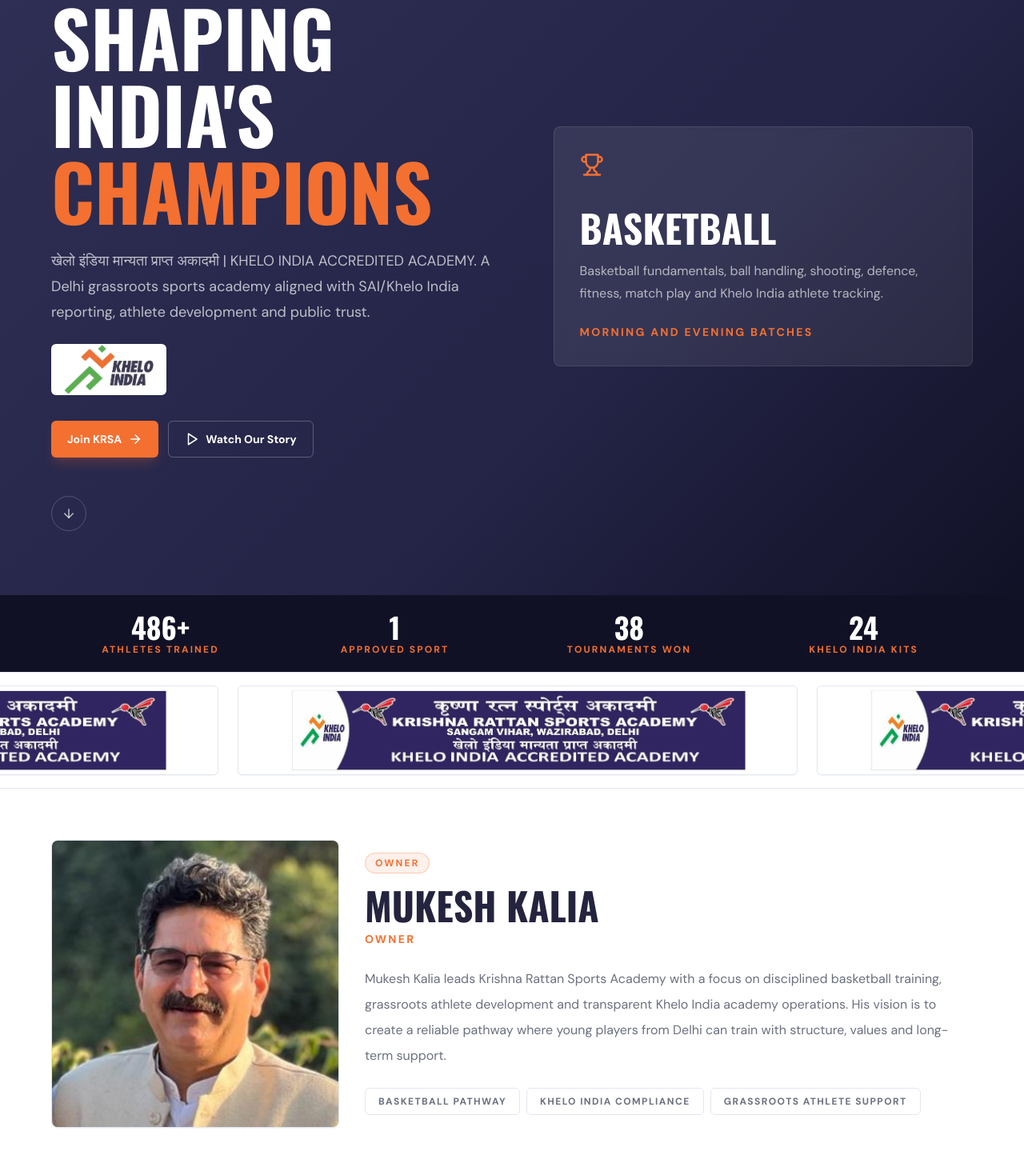
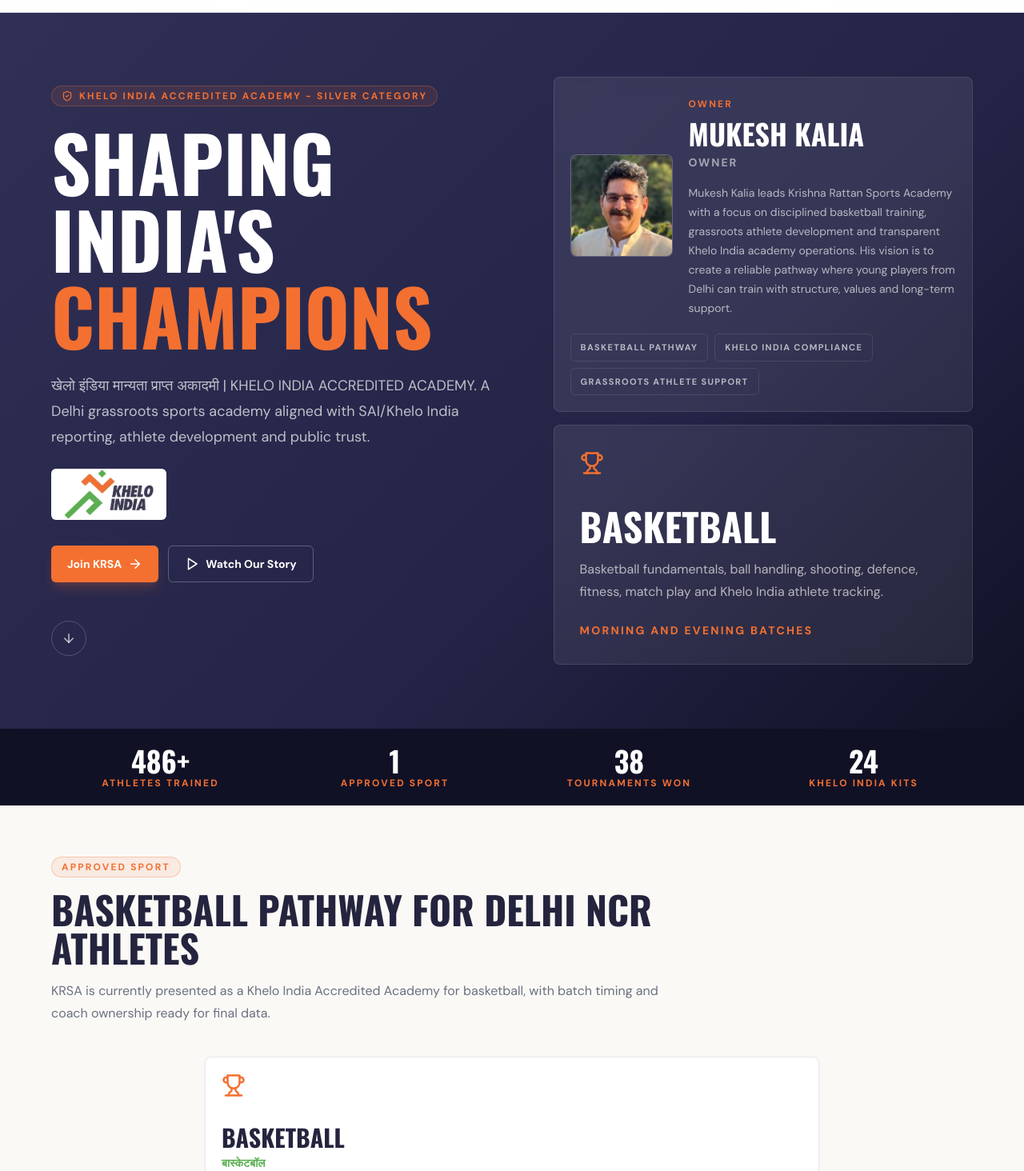
Before and after one commit to Himanshusaurabh0411/KRSA, a Next.js app in the folder apps/web/: page / in a window 1280 px wide. Shown: the part 266-1730 px from the top of the page at 80% size. Built offline with nearby package versions, Linux system fonts and the light colour scheme.

Commit message:
Move homepage banner and owner details upward

```diff
--- a/apps/web/src/app/page.tsx
+++ b/apps/web/src/app/page.tsx
@@ -11,6 +11,27 @@
 export default function HomePage() {
   return (
     <main>
+      <section className="overflow-hidden border-b border-slate-200 bg-white py-4 dark:border-white/10 dark:bg-[#181833]">
+        <motion.div
+          className="flex w-max gap-6"
+          animate={{ x: ["0%", "-50%"] }}
+          transition={{ duration: 22, ease: "linear", repeat: Infinity }}
+        >
+          {[0, 1, 2, 3].map((item) => (
+            <div key={item} className="relative h-20 w-[420px] shrink-0 overflow-hidden rounded-md border border-slate-200 bg-white shadow-sm sm:h-24 sm:w-[560px] lg:h-28 lg:w-[700px] dark:border-white/10">
+              <Image
+                src="/brand/krsa-academy-banner.jpeg"
+                alt="Krishna Rattan Sports Academy Khelo India Accredited Academy banner"
+                fill
+                sizes="(min-width: 1024px) 700px, (min-width: 640px) 560px, 420px"
+                className="object-contain"
+                priority={item === 0}
+              />
+            </div>
+          ))}
+        </motion.div>
+      </section>
+
       <section className="relative overflow-hidden bg-navy px-5 py-20 text-white sm:px-8 lg:px-12 xl:px-16">
         <div className="absolute inset-0 bg-[linear-gradient(135deg,#303056_0%,#242447_62%,#111126_100%)]" />
         <div className="container-wide relative grid min-h-[620px] items-center gap-12 lg:grid-cols-[1.05fr_0.95fr]">
@@ -37,6 +58,34 @@
           </motion.div>
 
           <motion.div initial={{ opacity: 0, scale: 0.96 }} animate={{ opacity: 1, scale: 1 }} transition={{ duration: 0.55 }} className="grid gap-4">
+            <div className="rounded-lg border border-white/10 bg-white/[0.08] p-5 backdrop-blur">
+              <div className="grid gap-5 sm:grid-cols-[128px_1fr] sm:items-center">
+                <div className="relative h-32 w-32 overflow-hidden rounded-lg border border-white/15 bg-white/10">
+                  <Image
+                    src={owner.photoUrl}
+                    alt={owner.name}
+                    fill
+                    sizes="128px"
+                    className="object-cover"
+                    priority
+                  />
+                </div>
+                <div>
+                  <span className="text-xs font-bold uppercase tracking-[0.18em] text-orange">Owner</span>
+                  <h2 className="mt-2 font-display text-4xl font-bold uppercase leading-none text-white">{owner.name}</h2>
+                  <p className="mt-2 text-sm font-bold uppercase tracking-[0.14em] text-white/55">{owner.title}</p>
+                  <p className="mt-4 text-sm leading-6 text-white/65">{owner.bio}</p>
+                </div>
+              </div>
+              <div className="mt-5 flex flex-wrap gap-2">
+                {owner.focus.map((item) => (
+                  <span key={item} className="rounded-md border border-white/10 px-3 py-2 text-[11px] font-bold uppercase tracking-[0.12em] text-white/65">
+                    {item}
+                  </span>
+                ))}
+              </div>
+            </div>
+
             {sports.map((sport) => (
               <div key={sport.name} className="rounded-lg border border-white/10 bg-white/[0.08] p-8 backdrop-blur">
                 <sport.icon className="mb-10 text-orange" size={30} />
@@ -57,54 +106,6 @@
               <p className="text-xs font-bold uppercase tracking-[0.18em] text-orange">{item.label}</p>
             </div>
           ))}
-        </div>
-      </section>
-
-      <section className="overflow-hidden border-y border-slate-200 bg-white py-4 dark:border-white/10 dark:bg-[#181833]">
-        <motion.div
-          className="flex w-max gap-6"
-          animate={{ x: ["0%", "-50%"] }}
-          transition={{ duration: 22, ease: "linear", repeat: Infinity }}
-        >
-          {[0, 1, 2, 3].map((item) => (
-            <div key={item} className="relative h-20 w-[420px] shrink-0 overflow-hidden rounded-md border border-slate-200 bg-white shadow-sm sm:h-24 sm:w-[560px] lg:h-28 lg:w-[700px] dark:border-white/10">
-              <Image
-                src="/brand/krsa-academy-banner.jpeg"
-                alt="Krishna Rattan Sports Academy Khelo India Accredited Academy banner"
-                fill
-                sizes="(min-width: 1024px) 700px, (min-width: 640px) 560px, 420px"
-                className="object-contain"
-              />
-            </div>
-          ))}
-        </motion.div>
-      </section>
-
-      <section className="section-pad bg-white dark:bg-[#181833]">
-        <div className="container-wide grid gap-8 lg:grid-cols-[360px_1fr] lg:items-center">
-          <div className="relative overflow-hidden rounded-lg border border-slate-200 bg-slate-100 shadow-sm dark:border-white/10 dark:bg-white/5">
-            <Image
-              src={owner.photoUrl}
-              alt={owner.name}
-              width={1080}
-              height={1080}
-              className="aspect-square w-full object-cover"
-              priority
-            />
-          </div>
-          <div>
-            <span className="eyebrow">Owner</span>
-            <h2 className="mt-4 font-display text-5xl font-bold uppercase leading-none text-ink dark:text-white">{owner.name}</h2>
-            <p className="mt-2 text-sm font-bold uppercase tracking-[0.16em] text-orange">{owner.title}</p>
-            <p className="mt-6 max-w-3xl text-base leading-8 text-muted dark:text-white/60">{owner.bio}</p>
-            <div className="mt-6 flex flex-wrap gap-2">
-              {owner.focus.map((item) => (
-                <span key={item} className="rounded-md border border-slate-200 px-4 py-2 text-xs font-bold uppercase tracking-[0.12em] text-muted dark:border-white/10 dark:text-white/60">
-                  {item}
-                </span>
-              ))}
-            </div>
-          </div>
         </div>
       </section>
 
```
